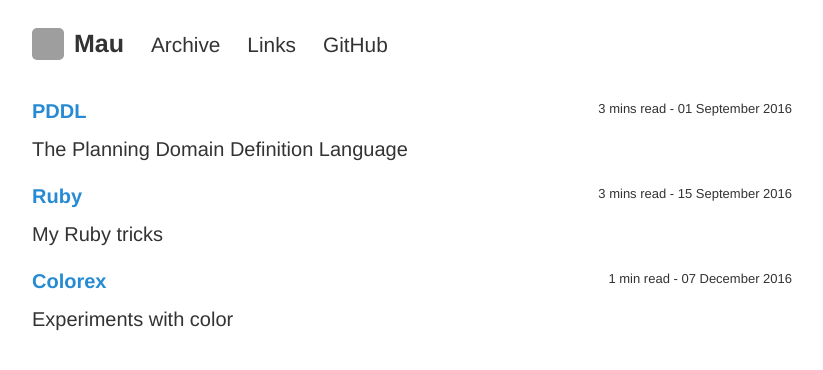
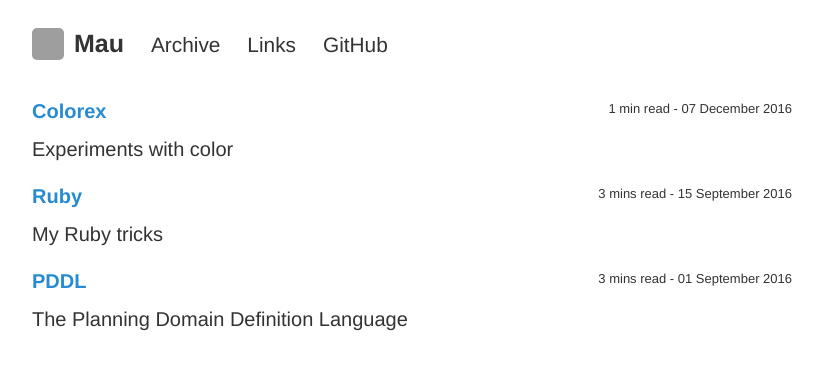
Before and after one commit to Maumagnaguagno/maumagnaguagno.github.io, a Jekyll site: the page built from archive.md, in a window 1280 px wide. Shown: the top 370 px of the page, without its empty margins (228-1051 px from the left). Built offline with Jekyll 4.4.1, drawn with Linux system fonts in a browser that asks for light colours; our own code applies the rules of GitHub Pages for plain Markdown files; grey boxes are pictures that could not be loaded.

Commit message:
Reverse archive to show recent ones first

```diff
--- a/archive.md
+++ b/archive.md
@@ -4,7 +4,7 @@ hidden: true
 ---
 
 {% assign sorted_pages = site.html_pages | sort: 'date' %}
-{% for page in sorted_pages %}
+{% for page in sorted_pages reversed %}
   {% unless page.hidden %}
 
 <div>
```
